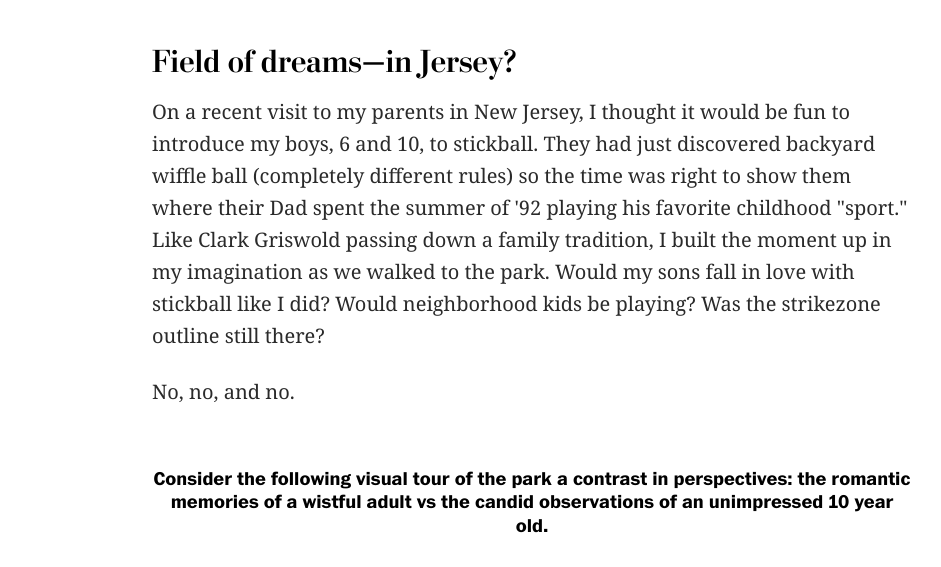
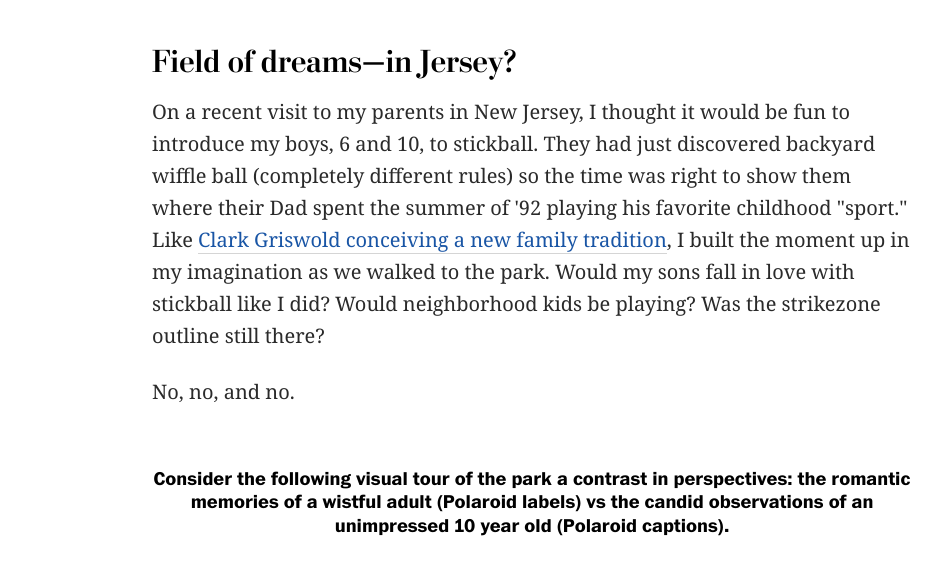
Before and after one commit to atd124/stickball, a plain HTML site: page index.html in a window 1280 px wide. Shown: the part 1616-2183 px from the top of the page, without its empty margins (108-1049 px from the left). Drawn offline with nearby package versions, Linux system fonts and the light colour scheme; a script that the page names is missing.

Commit message:
update
update

```diff
--- a/index.html
+++ b/index.html
@@ -103,7 +103,7 @@
     <body>
         <div class="section">
 
-    <img src="Citi Field2.svg" width=100% />
+    <img src="Citi Field2.svg" width=100%>
             <div class="container content">
             <p class="image__caption">Painting ("Stickball") by Ralph Fasanella, American (1975)</p>
 
@@ -118,13 +118,13 @@
             <p class="article__text">Stickball is like one-on-one baseball, only the rules, field, and equipment are quirky, random, and subject to change (sometimes as you're playing).  Two outs per inning.  No walks.  No bases. Five, maybe six, innings.  Want to play?  Concrete wall to substitute the catcher and ump is a must; chalk to outline the strike zone after it rains too.  Don't forget your mitt, wood bat, and a few old tennis balls (to dull the bounce off the bat).  Home run distance?  Depends on the field.
 
             <h2> Field of dreams—in Jersey?</h2>
-            <p class="article__text">On a recent visit to my parents in New Jersey, I thought it would be fun to introduce my boys, 6 and 10, to stickball.  They had just discovered backyard wiffle ball (completely different rules) so the time was right to show them where their Dad spent the summer of '92 playing his favorite childhood "sport."  Like Clark Griswold passing down a family tradition, I built the moment up in my imagination as we walked to the park.  Would my sons fall in love with stickball like I did?  Would neighborhood kids be playing?  Was the strikezone outline still there?</p>
+            <p class="article__text">On a recent visit to my parents in New Jersey, I thought it would be fun to introduce my boys, 6 and 10, to stickball.  They had just discovered backyard wiffle ball (completely different rules) so the time was right to show them where their Dad spent the summer of '92 playing his favorite childhood "sport."  Like <a href=https://www.youtube.com/watch?v=gTKpKBzd7jg>Clark Griswold conceiving a new family tradition</a>, I built the moment up in my imagination as we walked to the park.  Would my sons fall in love with stickball like I did?  Would neighborhood kids be playing?  Was the strikezone outline still there?</p>
 
             <p class="article__text">No, no, and no.</p>
             <br></br>
             <center>
 
-            <h3>Consider the following visual tour of the park a contrast in perspectives:  the romantic memories of a wistful adult vs the candid observations of an unimpressed 10 year old.</h3>
+            <h3>Consider the following visual tour of the park a contrast in perspectives:  the romantic memories of a wistful adult (Polaroid labels) vs the candid observations of an unimpressed 10 year old (Polaroid captions).</h3>
 
           </center>
 
```
Also changed, not shown: tennis.png (added).
